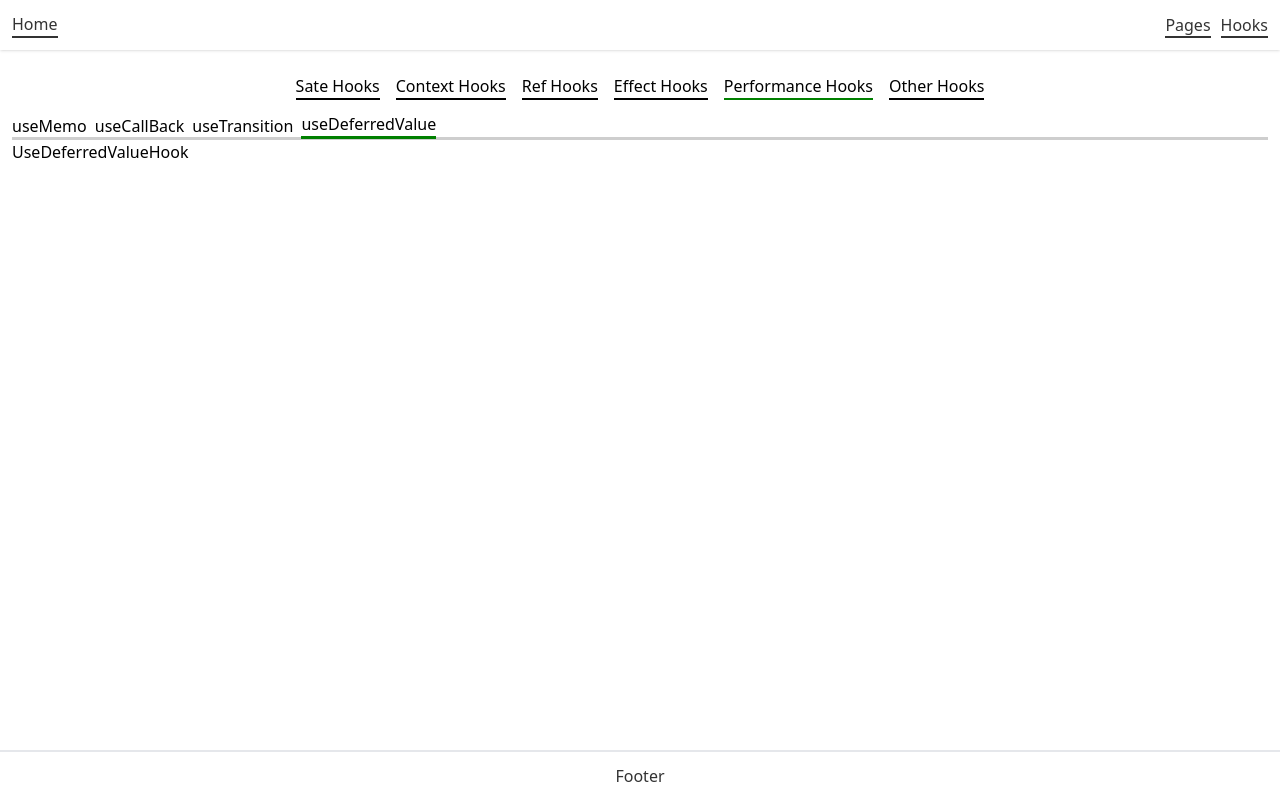
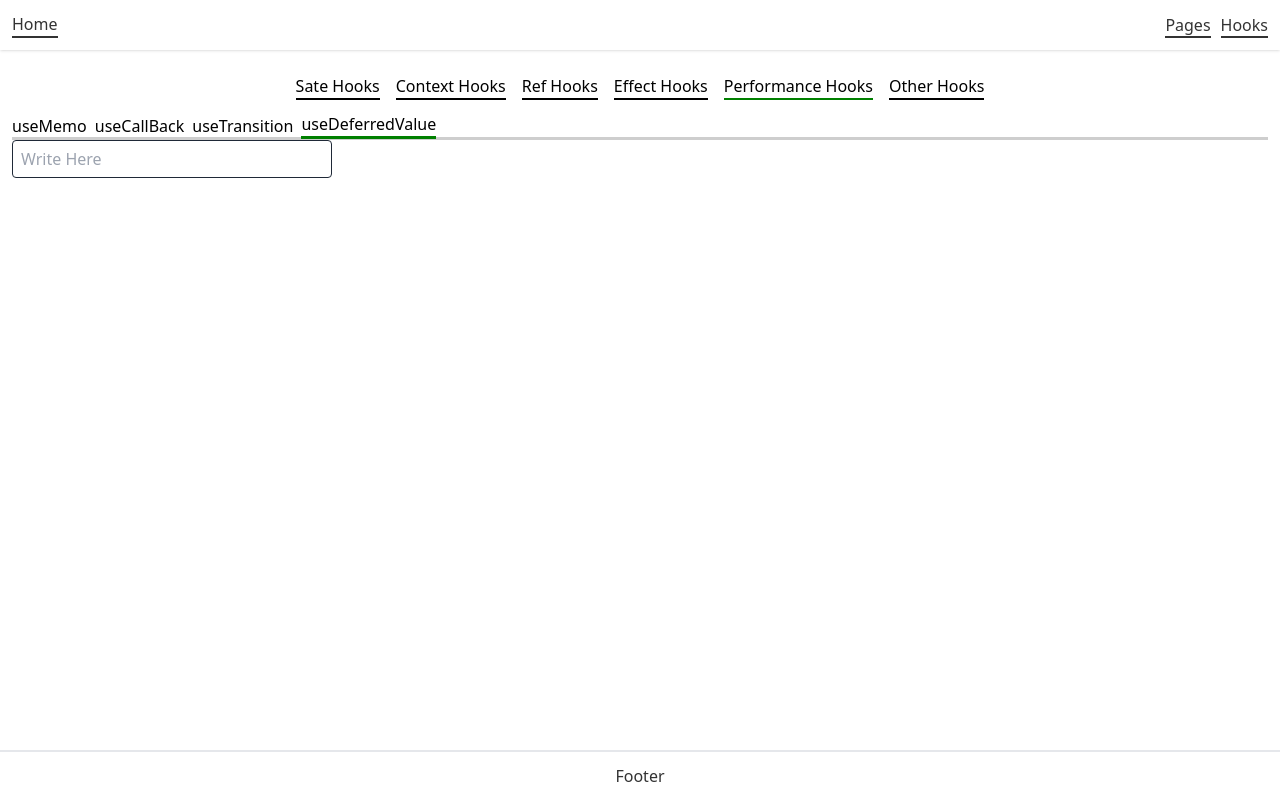
Before and after one commit to tareqnmd/next-basic, a Next.js app: page /default-hooks/performance-hooks in a window 1280 px wide. Both pictures are taken after a click on the button "useDeferredValue". Built offline with nearby package versions, Linux system fonts and the light colour scheme.

Commit message:
deferred value hook

```diff
--- /dev/null
+++ b/components/default-hooks/performance-hooks/DeferredValueHook.tsx
@@ -0,0 +1,28 @@
+import { useDeferredValue, useEffect, useMemo } from 'react';
+const LIST_SIZE = 30000;
+
+const DeferredValueHook = ({ input }: { input: string }) => {
+	const deferredInput = useDeferredValue(input);
+
+	const lists = useMemo(() => {
+		const listItems: string[] = [];
+		for (let i = 0; i < LIST_SIZE; i++) {
+			listItems.push(deferredInput);
+		}
+		return listItems;
+	}, [deferredInput]);
+
+	useEffect(() => {
+		console.log('input,deferredInput', input, deferredInput);
+	}, [input, deferredInput]);
+
+	return (
+		<>
+			{lists.map((list, i) => (
+				<div key={i}>{list}</div>
+			))}
+		</>
+	);
+};
+
+export default DeferredValueHook;
--- a/components/default-hooks/performance-hooks/UseDeferredValueHook.tsx
+++ b/components/default-hooks/performance-hooks/UseDeferredValueHook.tsx
@@ -1,3 +1,23 @@
+import { useState } from 'react';
+import DeferredValueHook from './DeferredValueHook';
 export default function UseDeferredValueHook() {
-	return <>UseDeferredValueHook</>;
+	const [step, setStep] = useState('');
+
+	const getEvent = (e: { target: HTMLInputElement }) => {
+		const { value } = e.target;
+		setStep(value);
+	};
+
+	return (
+		<>
+			<input
+				className="input-field"
+				type="text"
+				value={step}
+				onChange={getEvent}
+				placeholder="Write Here"
+			/>
+			{step && <DeferredValueHook input={step} />}
+		</>
+	);
 }
```
